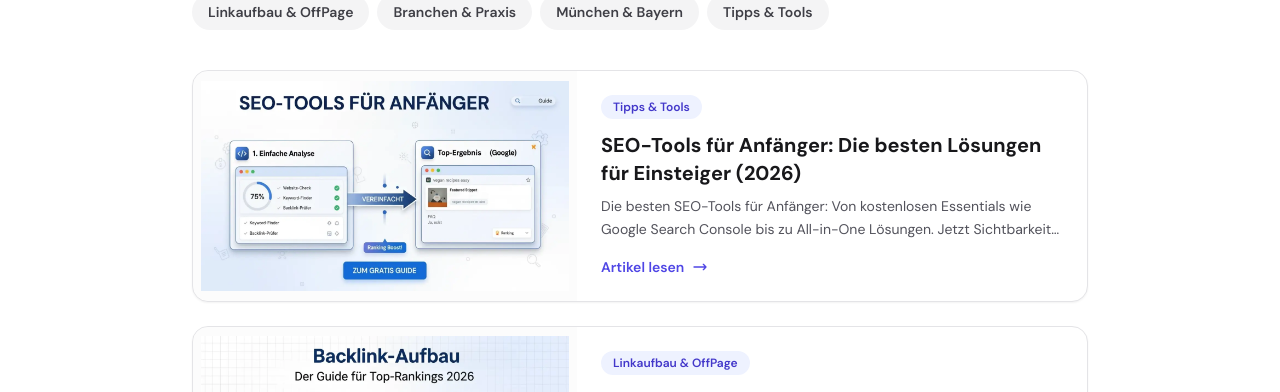
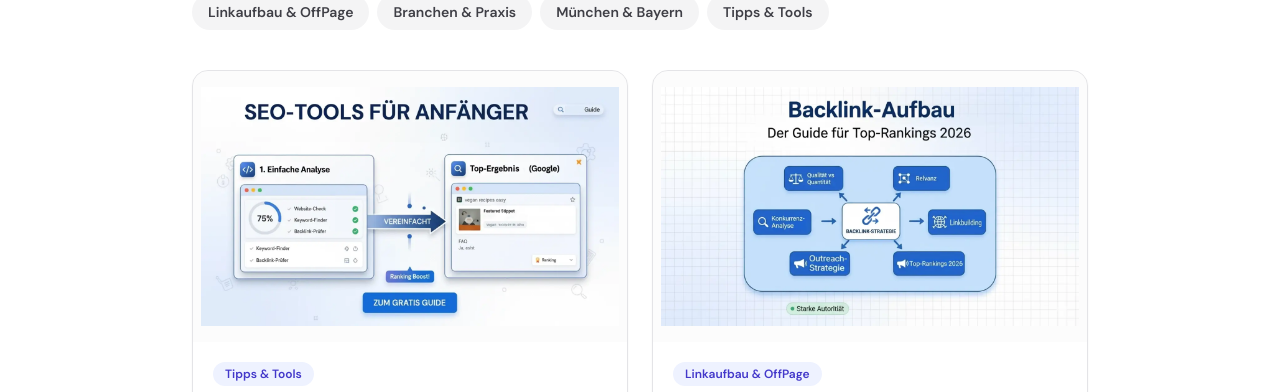
Before and after one commit to seodschinn-rgb/ssssssssssssssssssssssssssssssss, a Next.js app: page /blog in a window 1280 px wide. Shown: the part 394-786 px from the top of the page. Built offline with nearby package versions, Linux system fonts and the light colour scheme; no server answers.

Commit message:
Update BlogPostList.tsx

```diff
--- a/components/BlogPostList.tsx
+++ b/components/BlogPostList.tsx
@@ -60,9 +60,9 @@ export default function BlogPostList({ posts, categories }: BlogPostListProps) {
           </div>
         </div>
 
-        {/* Artikel-Liste */}
+        {/* Artikel-Liste: 2 Spalten */}
         {filteredPosts.length > 0 ? (
-          <ul className="space-y-5 md:space-y-6">
+          <ul className="grid grid-cols-2 gap-3 sm:gap-4 md:gap-5 lg:gap-6">
             <AnimatePresence mode="wait">
               {filteredPosts.map((post, index) => {
                 const category = categories.find((c) => c.slug === post.category)
@@ -76,28 +76,28 @@ export default function BlogPostList({ posts, categories }: BlogPostListProps) {
                   >
                     <Link
                       href={`/blog/${post.slug}`}
-                      className="group flex flex-col md:flex-row overflow-hidden rounded-2xl border border-zinc-200 bg-white shadow-sm hover:border-indigo-200 hover:shadow-lg md:hover:shadow-xl transition-all duration-300"
+                      className="group flex flex-col overflow-hidden rounded-2xl border border-zinc-200 bg-white shadow-sm hover:border-indigo-200 hover:shadow-lg transition-all duration-300 h-full"
                     >
                       {post.image && (
-                        <div className="w-full md:w-96 md:min-w-[22rem] md:shrink-0 bg-zinc-50/50 rounded-t-2xl md:rounded-t-none md:rounded-l-2xl flex items-center justify-center p-1.5 md:p-2">
+                        <div className="w-full aspect-[16/10] bg-zinc-50/50 flex items-center justify-center p-2 shrink-0">
                           {/* eslint-disable-next-line @next/next/no-img-element */}
                           <img
                             src={post.image}
                             alt={post.imageAlt ?? post.title}
-                            className="w-full h-auto max-h-52 md:max-h-56 object-contain object-center"
+                            className="w-full h-full object-contain object-center"
                           />
                         </div>
                       )}
-                      <div className="p-5 md:p-6 md:flex-1 flex flex-col md:justify-center">
+                      <div className="p-5 flex flex-col flex-1">
                         {category && (
                           <span className="inline-block rounded-full bg-indigo-50 px-3 py-1 text-xs font-semibold text-indigo-700 mb-3 w-fit">
                             {category.title}
                           </span>
                         )}
-                        <h3 className="text-lg md:text-xl font-bold text-zinc-900 group-hover:text-indigo-600 transition-colors">
+                        <h3 className="text-lg font-bold text-zinc-900 group-hover:text-indigo-600 transition-colors">
                           {post.title}
                         </h3>
-                        <p className="mt-2 text-zinc-600 text-sm leading-relaxed line-clamp-2">
+                        <p className="mt-2 text-zinc-600 text-sm leading-relaxed line-clamp-2 flex-1">
                           {post.metaDescription}
                         </p>
                         <span className="mt-4 inline-flex items-center gap-2 text-sm font-semibold text-indigo-600 group-hover:gap-3 transition-all w-fit">
```
